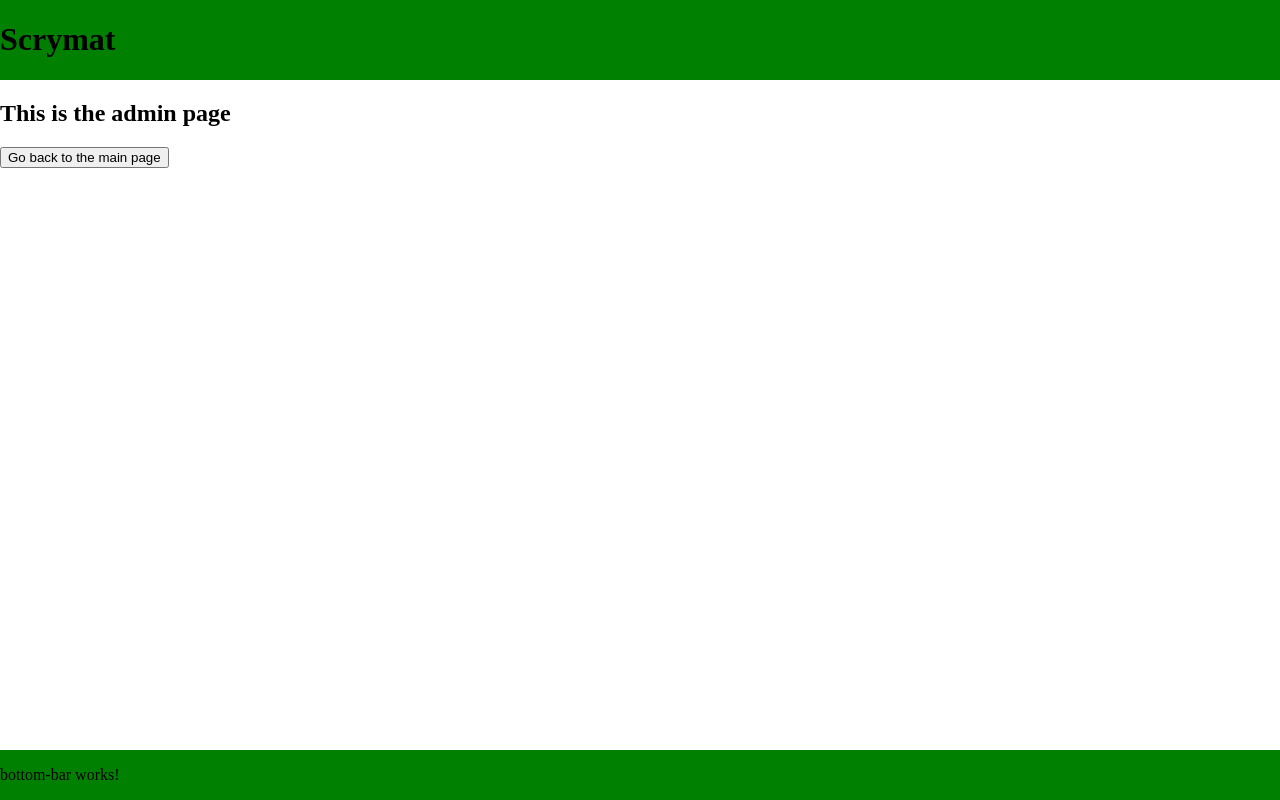
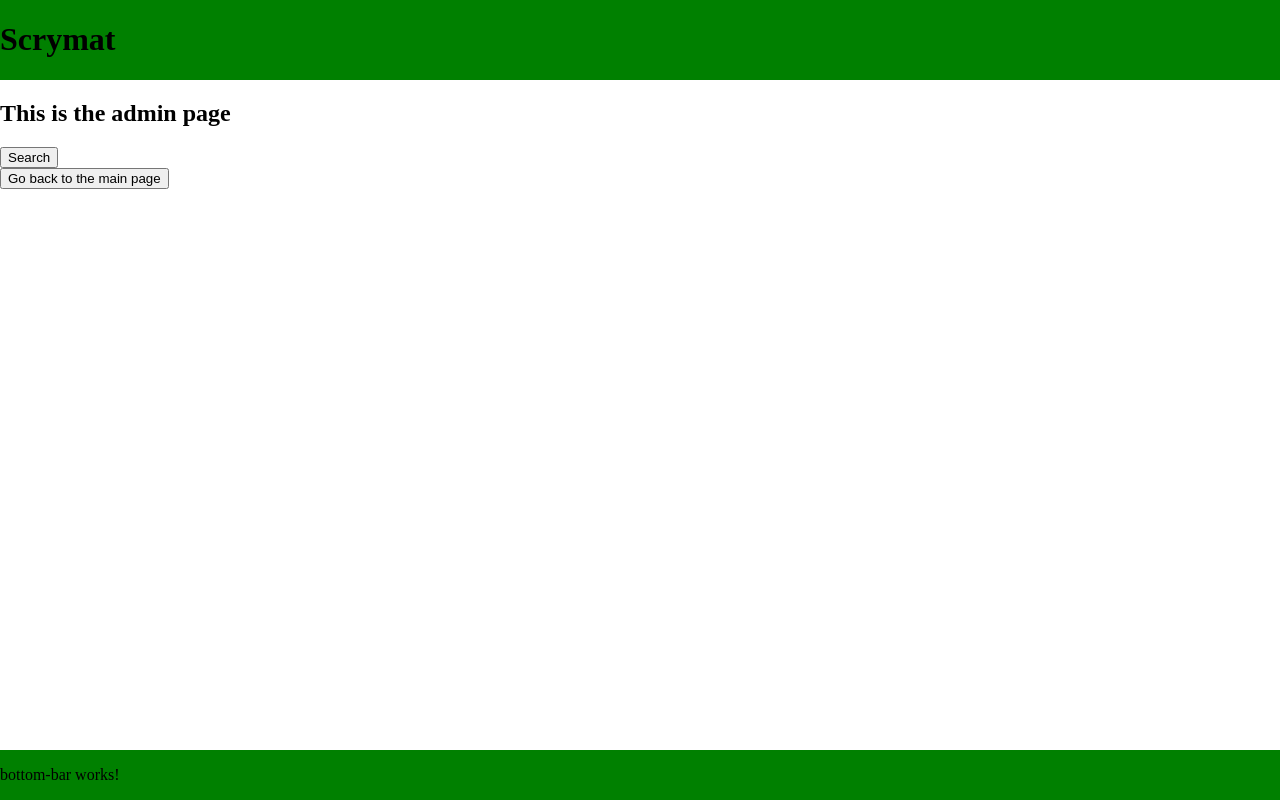
Before and after one commit to DJCubed12/Scryboard, an Angular app in the folder frontend/: page /admin in a window 1280 px wide. Built offline with nearby package versions, Linux system fonts and the light colour scheme.

Commit message:
Contact Scryfall API

```diff
--- a/frontend/src/app/admin-page/admin-page.component.html
+++ b/frontend/src/app/admin-page/admin-page.component.html
@@ -1,4 +1,5 @@
 <div>
   <h2>This is the admin page</h2>
-  <button routerLink="/">Go back to the main page</button>
+  <card-search />
+  <div><button routerLink="/">Go back to the main page</button></div>
 </div>
--- /dev/null
+++ b/frontend/src/app/admin-page/card-search/card-search.component.html
@@ -0,0 +1,9 @@
+<div>
+  <div>
+    <button (click)="searchByTitle('Profane')">Search</button>
+  </div>
+
+  <div>
+    {{ results | json }}
+  </div>
+</div>
--- /dev/null
+++ b/frontend/src/app/admin-page/card-search/card-search.component.ts
@@ -0,0 +1,24 @@
+import { Component } from '@angular/core';
+
+import { CardAPIService } from 'src/app/services/external-api.service';
+
+@Component({
+  selector: 'card-search',
+  templateUrl: './card-search.component.html',
+  styleUrls: ['./card-search.component.scss'],
+})
+export class CardSearchComponent {
+  public results: any = undefined;
+
+  constructor(private readonly cardAPI: CardAPIService) {}
+
+  public searchByTitle(cardTitle: string) {
+    this.cardAPI.searchByTitle('profane').subscribe(
+      (response) => (this.results = response),
+      (error) => {
+        console.error(error);
+        this.results = error;
+      }
+    );
+  }
+}
--- a/frontend/src/app/app.module.ts
+++ b/frontend/src/app/app.module.ts
@@ -12,6 +12,7 @@ import { BottomBarComponent } from './shared/bottom-bar/bottom-bar.component';
 import { MainPageComponent } from './main-page/main-page.component';
 import { AdminPageComponent } from './admin-page/admin-page.component';
 import { TalkToBackendComponent } from './talk-to-backend/talk-to-backend.component';
+import { CardSearchComponent } from './admin-page/card-search/card-search.component';
 
 @NgModule({
   declarations: [
@@ -21,6 +22,7 @@ import { TalkToBackendComponent } from './talk-to-backend/talk-to-backend.compon
     MainPageComponent,
     TalkToBackendComponent,
     AdminPageComponent,
+    CardSearchComponent,
   ],
   imports: [BrowserModule, AppRoutingModule, CommonModule, HttpClientModule],
   providers: [],
--- /dev/null
+++ b/frontend/src/app/services/external-api.service.ts
@@ -0,0 +1,20 @@
+import { HttpClient } from '@angular/common/http';
+import { Injectable } from '@angular/core';
+import { Observable } from 'rxjs';
+import { EXTERNAL_API_URL } from 'src/constants';
+
+@Injectable({
+  providedIn: 'root',
+})
+export class CardAPIService {
+  constructor(private readonly http: HttpClient) {}
+
+  public searchByTitle(cardTitle: string): Observable<any> {
+    return this.http.get(EXTERNAL_API_URL + 'cards/search', {
+      params: {
+        // Add URL Parameters here (everything after the ? in the URL)
+        q: cardTitle,
+      },
+    });
+  }
+}
--- a/frontend/src/constants.ts
+++ b/frontend/src/constants.ts
@@ -4,3 +4,6 @@
 
 /** The URL to contact the backend API. There is a training backslash (don't add another) */
 export const BACKEND_URL = 'http://localhost:5000/';
+
+/** The API URL for cards. There is a training backslash (don't add another) */
+export const EXTERNAL_API_URL = 'https://api.scryfall.com/';
```
Also changed, not shown: frontend/src/app/admin-page/card-search/card-search.component.scss (added).
